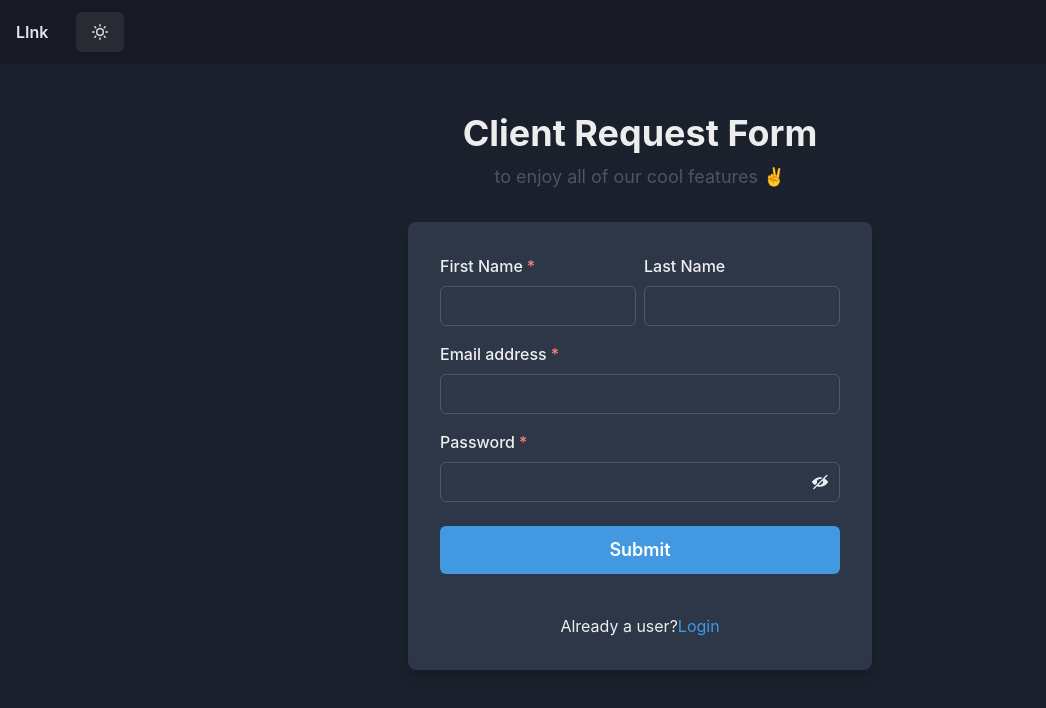
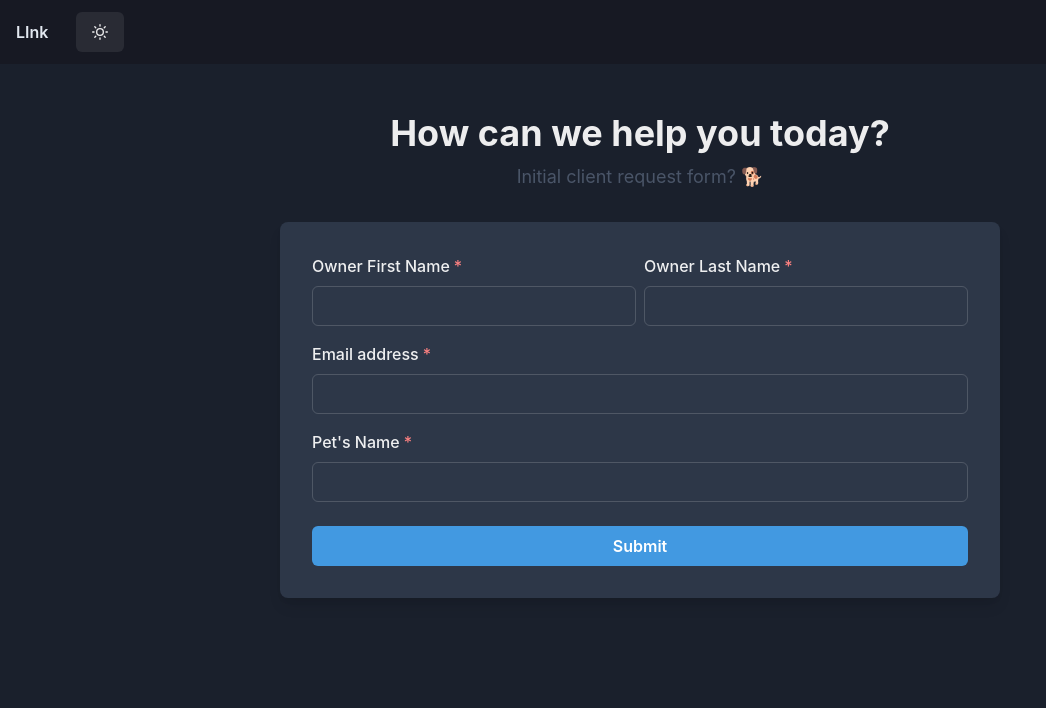
Before and after one commit to laurendoesntlikeusernames/puppies, a Next.js app: page /Started in a window 1280 px wide. Shown: the top 708 px of the page, without its empty margins (0-1046 px from the left). Built offline with nearby package versions, Linux system fonts and the light colour scheme.

Commit message:
link up formik to the form

```diff
--- a/components/ClientForm.jsx
+++ b/components/ClientForm.jsx
@@ -16,29 +16,30 @@ import {
   Flex,
   Link
 } from '@chakra-ui/react';
-import { CheckIcon, ViewOffIcon, ViewIcon } from '@chakra-ui/icons';
 import { useFormik } from "formik";
 
 const ClientForm = () => {
     const formik = useFormik({
         initialValues: {
+          firstName: '',
+          lastName: '',
+          petName: '',
           email: '',
         },
         onSubmit: (values) => {
           alert(JSON.stringify(values, null, 2))
         },
   })
-  const [showPassword, setShowPassword] = useState(false);
   return (
     <form onSubmit={formik.handleSubmit}>
 
-    <Stack spacing={8} mx={'auto'} maxW={'lg'} py={12} px={6}>
+    <Stack spacing={8} mx={'auto'} maxW={'3xl'} py={12} px={6}>
         <Stack align={'center'}>
           <Heading fontSize={'4xl'} textAlign={'center'}>
-            Client Request Form
+            How can we help you today?
           </Heading>
           <Text fontSize={'lg'} color={'gray.600'}>
-            to enjoy all of our cool features ✌️
+            Initial client request form? 🐕
           </Text>
         </Stack>
         <Box
@@ -48,18 +49,22 @@ const ClientForm = () => {
           p={8}>
           <Stack spacing={4}>
             <HStack>
-              <Box>
-                <FormControl id="firstName" isRequired>
-                  <FormLabel>First Name</FormLabel>
+
+                <FormControl id="firstName" isRequired
+                  onChange={formik.handleChange}
+                  value={formik.values.firstName}>
+                  <FormLabel>Owner First Name</FormLabel>
                   <Input type="text" />
                 </FormControl>
-              </Box>
-              <Box>
-                <FormControl id="lastName">
-                  <FormLabel>Last Name</FormLabel>
+
+                <FormControl
+                id="lastName" isRequired
+                onChange={formik.handleChange}
+                value={formik.values.lastName}>
+                  <FormLabel>Owner Last Name</FormLabel>
                   <Input type="text" />
                 </FormControl>
-              </Box>
+
             </HStack>
 
             <FormControl
@@ -74,24 +79,24 @@ const ClientForm = () => {
               <Input type="email" />
             </FormControl>
 
-            <FormControl id="password" isRequired>
-              <FormLabel>Password</FormLabel>
-              <InputGroup>
-                <Input type={showPassword ? 'text' : 'password'} />
-                <InputRightElement h={'full'}>
-                  <Button
-                    variant={'ghost'}
-                    onClick={() => setShowPassword((showPassword) => !showPassword)}>
-                    {showPassword ? <ViewIcon /> : <ViewOffIcon />}
-                  </Button>
-                </InputRightElement>
-              </InputGroup>
+
+              <Box>
+                <FormControl id="petName" isRequired
+                  onChange={formik.handleChange}
+                  value={formik.values.lastName}>
+                  <FormLabel>Pet's Name</FormLabel>
+                  <Input type="text" />
                 </FormControl>
+              </Box>
+
+
             <Stack spacing={10} pt={2}>
+
+
 
               <Button
                   loadingText="Submitting"
-                size="lg"
+                  size="md"
                   bg={'blue.400'}
                   color={'white'}
                   _hover={{
@@ -102,11 +107,8 @@ const ClientForm = () => {
                   Submit
               </Button>
 
-            </Stack>
-            <Stack pt={6}>
-              <Text align={'center'}>
-                Already a user?<Link color={'blue.400'}>Login</Link>
-              </Text>
+
+
             </Stack>
           </Stack>
         </Box>
```
Also changed, not shown: zscrap.jsx (+24 -0 lines). Lines whose indentation alone changed are shown as unchanged.
